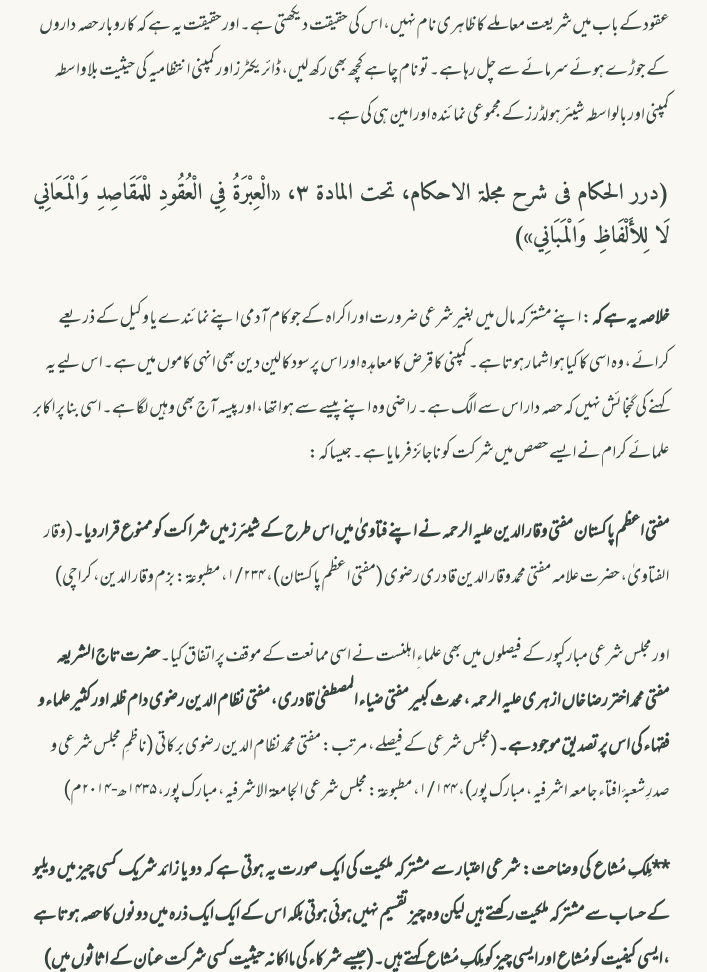
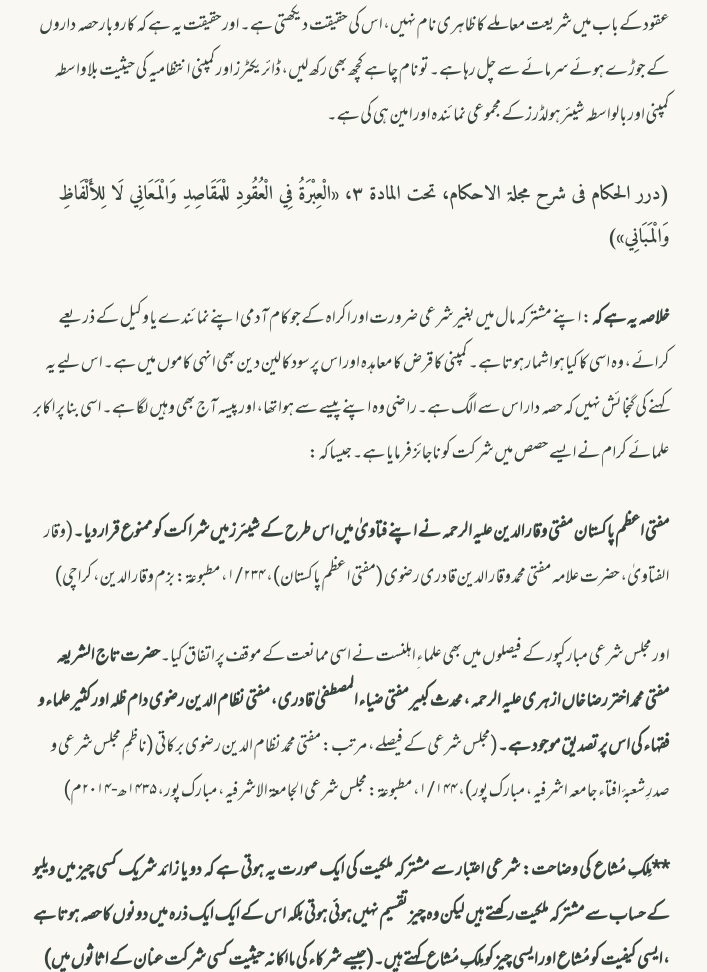
Before and after one commit to TahirQadri88/PersonalWebsite, a plain HTML site: page posts/reservations-shariah-screening-stocks.html in a window 1280 px wide. Shown: the part 2343-3315 px from the top of the page, without its empty margins (418-1125 px from the left). Drawn offline with Linux system fonts and the light colour scheme; a web font is replaced by a local one.

Commit message:
Update from the editor
posts/reservations-shariah-screening-stocks.html

Published by tahir.razavi@gmail.com

```diff
--- a/posts/reservations-shariah-screening-stocks.html
+++ b/posts/reservations-shariah-screening-stocks.html
@@ -58,7 +58,7 @@
           <p class="urdu align-left" lang="ur" dir="rtl">اور یہ بات مسلمہ اور معلوم ہے کہ قرض لینے کا اختیار بھی ہر کمپنی کے دستور memorandum and articles میں پہلے سے شامل مانا جاتا ہے۔(کمپنیز ایکٹ ۲۰۱۷، دفعہ ۳۰، ۲۰۱، ۲۰۴)</p>
           <p class="urdu align-right" lang="ur" dir="rtl">موجودہ شرعی جانچ کے سسٹم میں کسی کمپنی کی انتظامیہ اسی تفویض شدہ اختیار کا استعمال کرتے ہوئےمشترکہ فنڈ اور اس سے لئے گئے اثاثہ جات (مُشاع ملکیت )<sup>**</sup> کو استعمال کرتے ہوئے کمپنی کی طرف سے سُود ادا کرے یا سُودی معاہدہ کرے تو وہ اب بھی اس مُروّجہ اسلامی اِنڈیکس کا حصہ رہے گی اور’’ شریعہ کمپلائنٹ‘‘ کہلائے گی، بشرطیکہ سودی معاہدے اور ادائیگیاں screening criteria (جانچ کے معیار) کی فیصد حدود کے اندر رہیں۔ ظاہر ہے اس بات کی رخصت نہیں دی جاسکتی، کیونکہ:</p>
           <p class="urdu align-left" lang="ur" dir="rtl">عقود کے باب میں شریعت معاملے کا ظاہری نام نہیں، اس کی حقیقت دیکھتی ہے۔ اور حقیقت یہ ہے کہ کاروبار حصہ داروں کے جوڑے ہوئے سرمائے سے چل رہا ہے۔ تو نام چاہے کچھ بھی رکھ لیں، ڈائریکٹرز اور کمپنی انتظامیہ کی حیثیت بلا واسطہ کمپنی اور بالواسطہ شیئر ہولڈرز کے مجموعی نمائندہ اور امین ہی کی ہے۔</p>
-          <p class="arabic align-left" lang="ar" dir="rtl">(<b>درر الحکام فی شرح مجلۃ الاحکام، تحت المادۃ ۳، «الْعِبْرَةُ فِي الْعُقُودِ للْمَقَاصِدِ وَالْمَعَانِي لَا لِلأَلْفَاظِ وَالْمَبَانِي»)</b></p>
+          <p class="arabic align-left" lang="ar" dir="rtl"><span class="text-small">(<b>درر الحکام فی شرح مجلۃ الاحکام، تحت المادۃ ۳، «الْعِبْرَةُ فِي الْعُقُودِ للْمَقَاصِدِ وَالْمَعَانِي لَا لِلأَلْفَاظِ وَالْمَبَانِي»)</b></span></p>
           <p class="urdu align-left" lang="ur" dir="rtl"><b>خلاصہ یہ ہے کہ</b>: اپنے مشترکہ مال میں بغیر شرعی ضرورت اور اکراہ کے جو کام آدمی اپنے نمائندے یا وکیل کے ذریعے کرائے، وہ اسی کا کیا ہوا شمار ہوتا ہے۔ کمپنی کا قرض کا معاہدہ اور اس پر سود کا لین دین بھی انہی کاموں میں ہے۔ اس لیے یہ کہنے کی گنجائش نہیں کہ حصہ دار اس سے الگ ہے۔ راضی وہ اپنے پیسے سے ہوا تھا، اور پیسہ آج بھی وہیں لگا ہے۔ اسی بنا پر اکابر علمائے کرام نے ایسے حصص میں شرکت کو ناجائز فرمایا ہے۔ جیسا کہ:</p>
           <p class="urdu align-right" lang="ur" dir="rtl"><b>مفتی اعظم پاکستان مفتی وقار الدین علیہ الرحمہ نے اپنے فتاویٰ میں اس طرح کے شیئرز میں شراکت کو ممنوع قرار دیا ۔</b>(وقار الفتاویٰ، حضرت علامہ مفتی محمد وقار الدین قادری رضوی (مفتی اعظم پاکستان)، ۱/۲۳۴، مطبوعۃ: بزم وقار الدین، کراچی)</p>
           <p class="urdu align-right" lang="ur" dir="rtl">اور مجلس شرعی مبارکپور کے فیصلوں میں بھی علماء ِاہلنست نے اسی ممانعت کے موقف پر اتفاق کیا۔<b>حضرت تاج الشریعہ مفتی محمد اختر رضا خاں از ہری علیہ الرحمہ ، محدث کبیر مفتی ضیاء المصطفیٰ قادری، مفتی نظام الدین رضوی دام ظلہ اور کثیر علماء و فقہاء کی اس پر تصدیق موجود ہے۔</b>(مجلس شرعی کے فیصلے، مرتب: مفتی محمد نظام الدین رضوی برکاتی (ناظمِ مجلس شرعی و صدرِ شعبۂ افتاء جامعہ اشرفیہ، مبارک پور)، ۱/۱۴۴، مطبوعۃ: مجلس شرعی الجامعۃ الاشرفیہ، مبارک پور، ۱۴۳۵ھ-۲۰۱۴م)</p>
```
